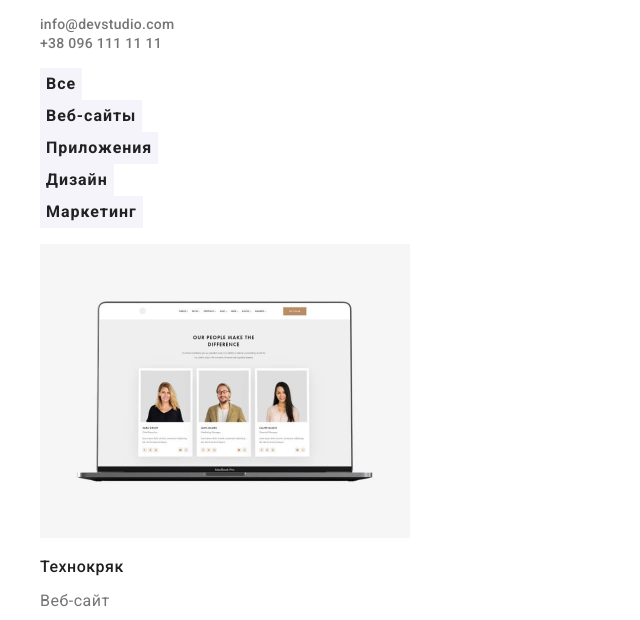
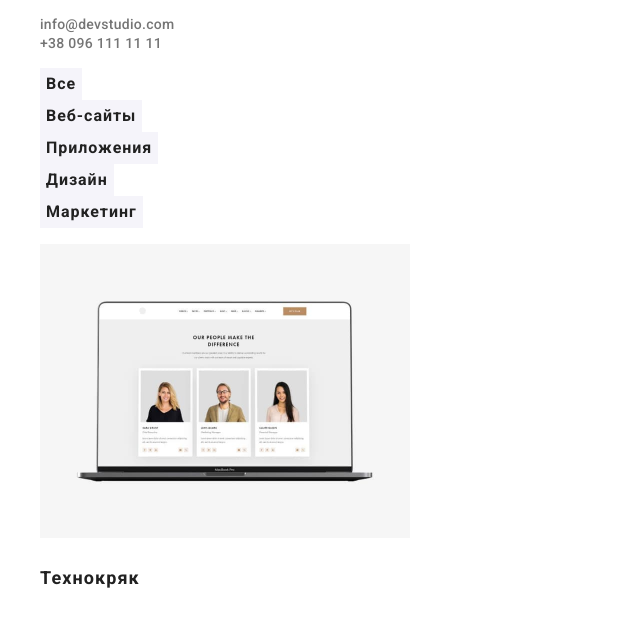
Before and after one commit to GengHu73/goit-markup-hw-02, a plain HTML site: page portfolio.html in a window 1280 px wide. Shown: the part 106-726 px from the top of the page, without its empty margins (0-640 px from the left). Drawn offline with Linux system fonts and the light colour scheme.

Commit message:
пофиксил css

```diff
--- a/css/style.css
+++ b/css/style.css
@@ -149,18 +149,28 @@ a {
   letter-spacing: 0.03em;
   color: var(--titl-text-color);
 }
-.member-name,
-.project-name {
+.member-name {
   font-weight: 500;
   font-size: 16px;
   line-height: 1.18;
   letter-spacing: 0.03em;
   color: var(--titl-text-color);
 }
-.member-metier,
+.project-name {
+  font-weight: 700;
+  font-size: 18px;
+  line-height: 2;
+  letter-spacing: 0.06em;
+  color: var(--titl-text-color);
+}
+.member-metier {
+  font-size: 16px;
+  line-height: 1.18;
+  letter-spacing: 0.03em;
+}
 .development-type {
   font-size: 16px;
-  line-height: 1.18;
+  line-height: 1.87;
   letter-spacing: 0.03em;
 }
 .member-metier,
```
